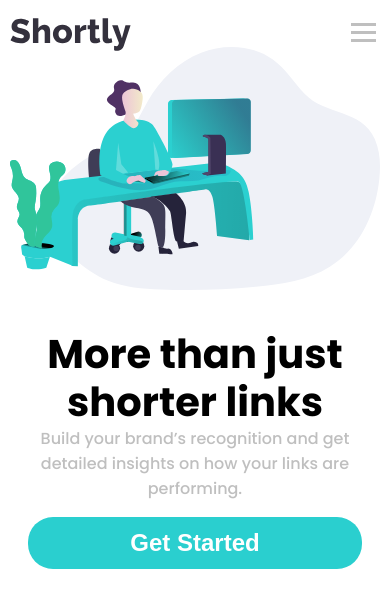
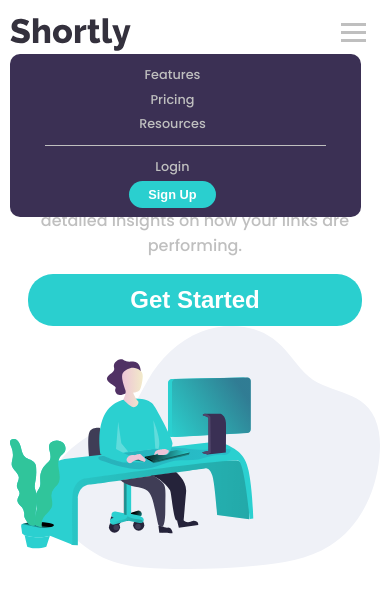
Before and after one commit to sumeshnaskar/shorturl, a React (Create React App) app: page / in a window 390 px wide. Shown: the top 608 px of the page. Built offline with nearby package versions, Linux system fonts and the light colour scheme.

Commit message:
small screen menu

```diff
--- a/src/components/header/index.js
+++ b/src/components/header/index.js
@@ -1,11 +1,17 @@
-import React from 'react'
+import React, {useState, createContext, useContext} from 'react'
 
-import { Container, NavGroup, Group, Inner, Image, NavBar, Logo, Link, Button, Hamburger, Bar, Title, Text } from './styles/header'
+import { Container, NavGroup, Group, Inner, Image, NavBar, NavList, NavItem, Break, Logo, Link, Button, Hamburger, Bar, Title, Text } from './styles/header'
 
+const HeaderContext = createContext()
 
 // Header Component
 export default function Header({ children, ...restProps }){
-    return <Container {...restProps}>{children}</Container>
+    const [display, setDisplay] = useState(true)
+    return (
+        <HeaderContext.Provider value={{ display, setDisplay }}>
+            <Container {...restProps}>{children}</Container>
+        </HeaderContext.Provider>
+    )
 }
 
 Header.Group = function HeaderGroup({ children, ...restProps }){
@@ -17,7 +23,20 @@ Header.NavGroup = function HeaderNavGroup({ children, ...restProps }){
 }
 // NavBar
 Header.NavBar = function HeaderNavBar({ children, ...restProps }){
-    return <NavBar {...restProps}>{children}</NavBar>
+    const { display } = useContext(HeaderContext)
+    return display && <NavBar {...restProps} >{children}</NavBar>
+}
+
+Header.NavList = function HeaderNavList({ children, ...restProps }){
+    return <NavList {...restProps}>{children}</NavList>
+}
+
+Header.NavItem = function HeaderNavItem({ children, ...restProps }){
+    return <NavItem {...restProps}>{children}</NavItem>
+}
+
+Header.Break = function HeaderBreak({ children, ...restProps }){
+    return <Break {...restProps}>{children}</Break>
 }
 
 Header.Inner = function HeaderInner({ children, ...restProps }){
@@ -41,8 +60,9 @@ Header.Button = function HeaderButton({ children, ...restProps }){
 }
 
 Header.Hamburger = function HeaderHamburger({ ...restProps }){
+    const { display, setDisplay } = useContext(HeaderContext)
     return (
-        <Hamburger {...restProps}>
+        <Hamburger {...restProps} onClick={() => setDisplay(!display)}>
             <Bar/>
             <Bar/>
             <Bar/>
--- a/src/components/header/styles/header.js
+++ b/src/components/header/styles/header.js
@@ -5,17 +5,92 @@ export const Container = styled.div`
     margin: 0 auto;
 `
 
-export const NavBar = styled.nav`
-    :last-of-type{
-        position: absolute;
-        right: 2em;
-    }
+export const Group = styled.div`
 
-    @media(max-width:700px){
-        display: none;
+
+    @media(min-width:700px){
+        display: flex;
+        flex-direction: row;
+        justify-content: space-between;
     }
 `
 
+export const NavGroup = styled.div`
+    display: flex;
+    justify-content: space-between;
+    align-items: flex-end;
+
+    @media(min-width:700px){
+
+
+    }
+`
+
+export const NavBar = styled.nav`
+    background-color: hsl(257, 27%, 26%);
+    width: 90%;
+    border-radius: 10px;
+    position: absolute;
+    top: 3em;
+
+    @media(min-width:700px){
+        background-color: #fff;
+        display: flex;
+        position: static;
+        justify-content: space-between;
+    }
+`
+export const NavList = styled.ul`
+    text-align: center;
+    padding: 0;
+    margin: 0.5em 0;
+
+
+    @media(min-width:700px){
+        display: flex;
+        align-items: flex-end;
+        justify-content: space-between;
+        margin: 0;
+
+
+    }
+
+
+`
+export const NavItem = styled.li`
+    list-style-type: none;
+    font-weight: 500;
+    color: hsl(0, 0%, 75%);
+    font-size: 0.8rem;
+    padding: 0.25em;
+    cursor: pointer;
+    margin-right: 2em;
+
+    &:hover,:focus{
+        color: #fff;
+    }
+
+    @media(min-width:700px){
+        display: flex;
+        padding: 0;
+
+        &:hover,:focus{
+            color: #000;
+        }
+    }
+`
+
+export const Break = styled.div`
+    height: 0.5px;
+    background-color: hsl(0, 0%, 75%);
+    width: 80%;
+    margin: 0 auto;
+
+    @media(min-width:700px){
+        display: none;
+    }
+
+`
 export const Inner = styled.div`
     display: flex;
     flex-direction: column;
@@ -36,20 +111,9 @@ export const Inner = styled.div`
     }
 `
 
-export const Group = styled.div`
-    display: flex;
-    justify-content: space-between;
 
-    @media(max-width:700px){
-        flex-direction: column;
-    }
-`
 
-export const NavGroup = styled.div`
-    display: flex;
-    justify-content: flex-between;
-    align-items: flex-end;
-`
+
 
 export const Logo = styled.img`
     margin-top: 1em;
@@ -81,6 +145,7 @@ export const Button = styled.button`
     margin-left: 0;
     font-weight: 700;
     font-size: 0.8rem;
+    margin-right: 2em;
 
     &:hover,:focus{
         background-color: hsl(180, 66%, 75%);
@@ -98,14 +163,14 @@ export const Button = styled.button`
 `
 
 export const Hamburger = styled.div`
-  display: none;
+    display: block;
+    cursor: pointer;
+    position: relative;
+    right: 0;
+    margin-right: 0.5em;
 
-  @media(max-width:700px){
-      display: block;
-      cursor: pointer;
-      position: absolute;
-      right: 0;
-      margin-right: 0.5em;
+  @media(min-width:700px){
+
     }
 
 `
@@ -116,6 +181,11 @@ export const Bar = styled.span`
     height: 3px;
     margin: 5px;
     background-color: hsl(0, 0%, 75%);
+
+    @media(min-width:700px){
+        visibility: hidden;
+        cursor: none;
+    }
 
 `
 
--- a/src/container/header.js
+++ b/src/container/header.js
@@ -7,17 +7,24 @@ export function HeaderContainer(){
             <Header>
                 <Header.NavGroup>
                     <Header.Logo src = {process.env.PUBLIC_URL + "/images/logo.svg"} alt="Shorty logo"/>
+                    <Header.Hamburger/>
                     <Header.NavBar>
-                        <Header.Link href="#">Features</Header.Link>
-                        <Header.Link href="#">Pricing</Header.Link>
-                        <Header.Link href="#">Resources</Header.Link>
+                        <Header.NavList>
+                            <Header.NavItem>Features</Header.NavItem>
+                            <Header.NavItem>Pricing</Header.NavItem>
+                            <Header.NavItem>Resources</Header.NavItem>
+                        </Header.NavList>
+                        <Header.Break/>
+                        <Header.NavList>
+                            <Header.NavItem>Login</Header.NavItem>
+                            <Header.Button>Sign Up</Header.Button>
+                        </Header.NavList>
                     </Header.NavBar>
-                    <Header.NavBar>
-                        <Header.Link href="#">Login</Header.Link>
-                        <Header.Button>Sign Up</Header.Button>
-                    </Header.NavBar>
-                    <Header.Hamburger />
+
+
+
                 </Header.NavGroup>
+
                 <Header.Group>
                     <Header.Inner>
                         <Header.Title>More than just shorter links</Header.Title>
```
